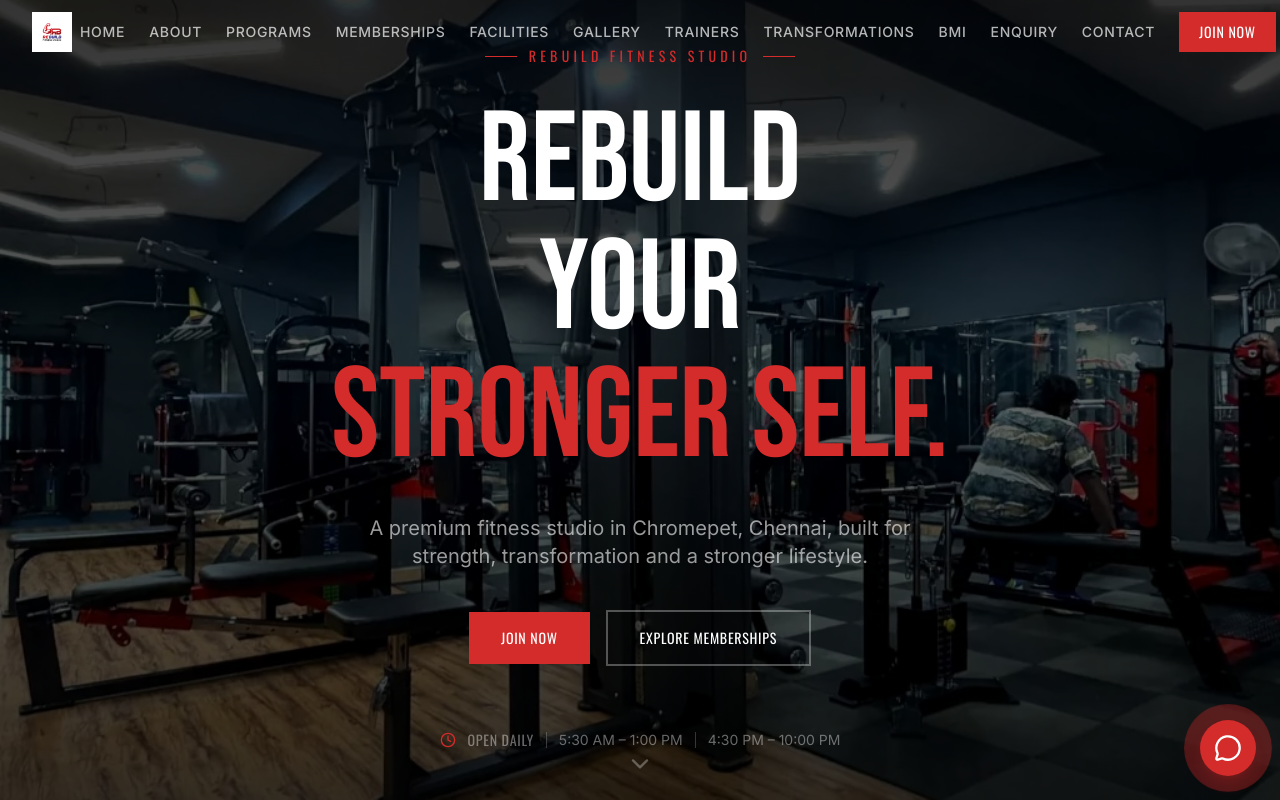
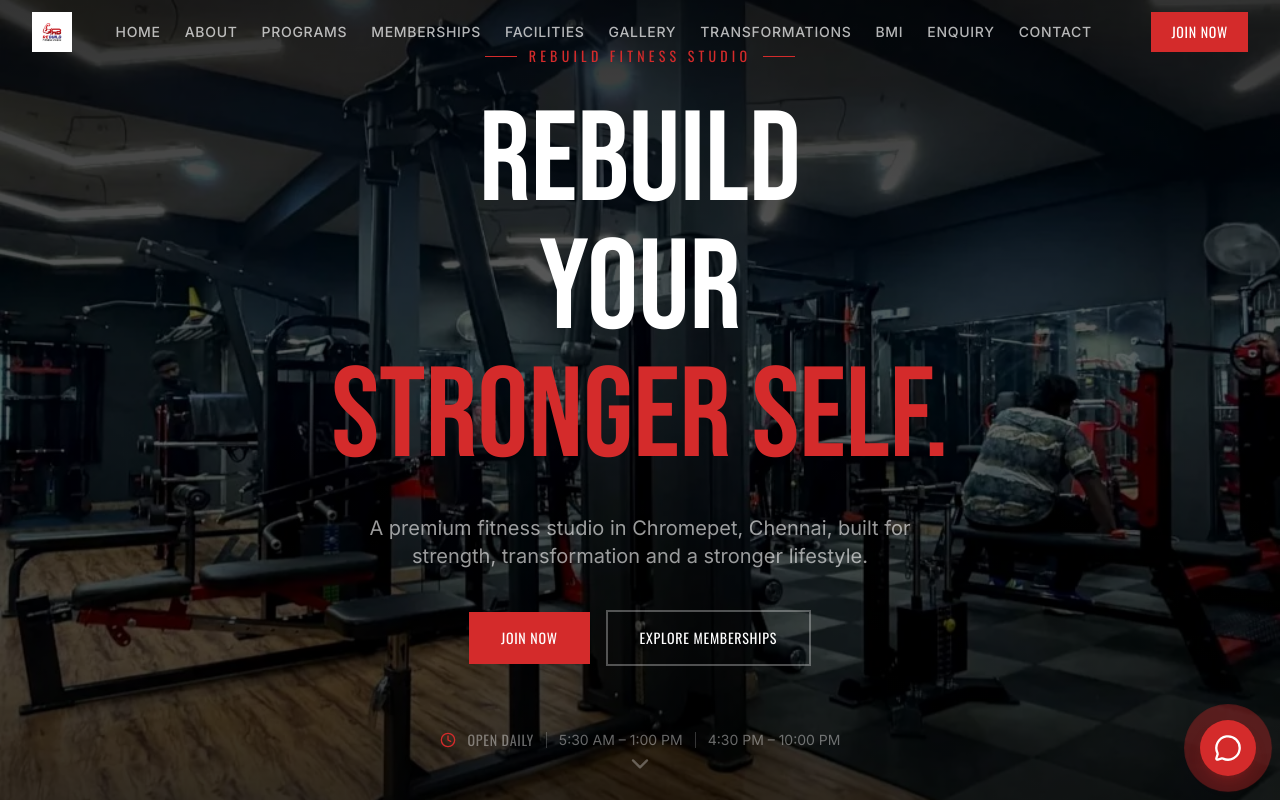
Before and after one commit to mohanvinayagam/rebuild-fitness-studio, a React (Vite) app: page / in a window 1280 px wide. Shown: the top 800 px of the page. Built offline with nearby package versions, Linux system fonts and the light colour scheme; the HTML template or start-up script is replaced by a standard one.

Commit message:
Remove Trainers section and nav link

```diff
--- a/src/App.jsx
+++ b/src/App.jsx
@@ -6,7 +6,6 @@
 import WhyRebuild from './components/WhyRebuild';
 import Facilities from './components/Facilities';
 import Gallery from './components/Gallery';
-import Trainers from './components/Trainers';
 import Testimonials from './components/Testimonials';
 import Transformations from './components/Transformations';
 import OpeningHours from './components/OpeningHours';
@@ -30,7 +29,6 @@
         <WhyRebuild />
         <Facilities />
         <Gallery />
-        <Trainers />
         <Testimonials />
         <Transformations />
         <OpeningHours />
--- a/src/data/gymData.js
+++ b/src/data/gymData.js
@@ -29,7 +29,6 @@
   { label: 'Memberships', href: '#memberships' },
   { label: 'Facilities', href: '#facilities' },
   { label: 'Gallery', href: '#gallery' },
-  { label: 'Trainers', href: '#trainers' },
   { label: 'Transformations', href: '#transformations' },
   { label: 'BMI', href: '#bmi' },
   { label: 'Enquiry', href: '#enquiry' },
```
